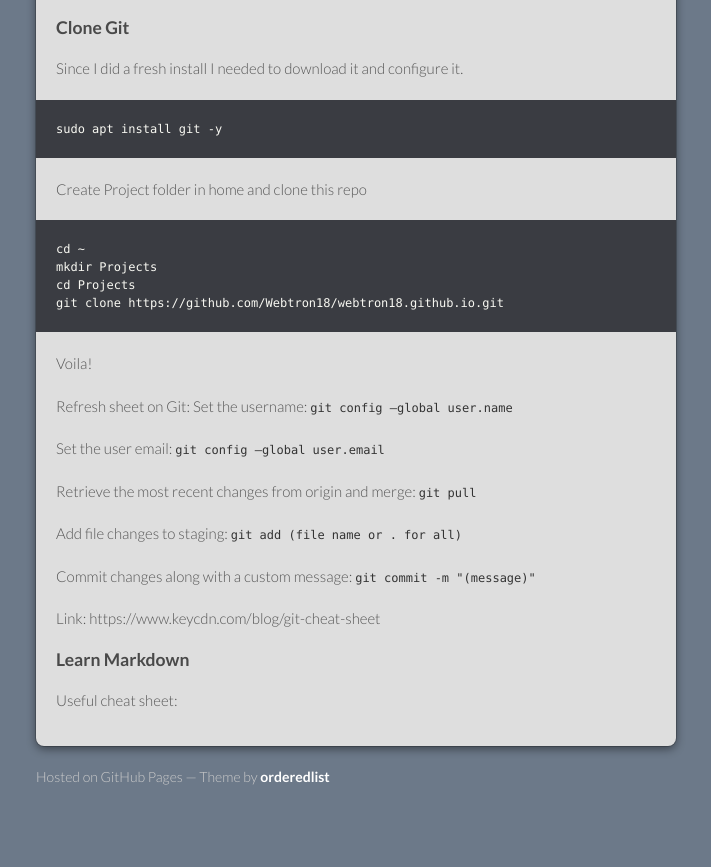
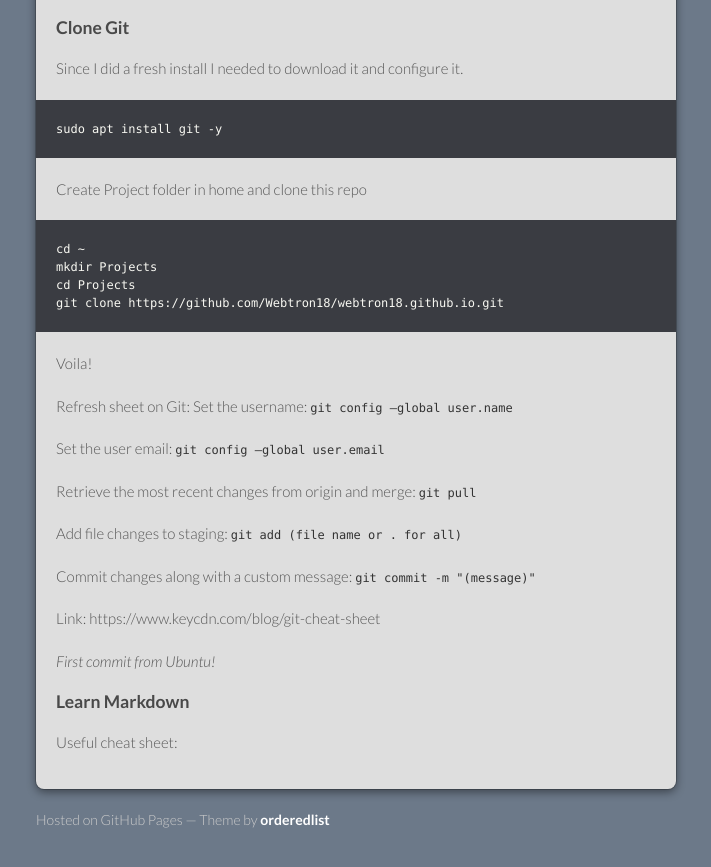
Before and after one commit to Lord0fBytes/lord0fbytes.github.io, a Jekyll site: the page built from _posts/2019-02-19-lets-start-this.md, in a window 1280 px wide and 900 px high, scrolled down 1086 px. Shown: the top 867 px of the window, without its empty margins (284-995 px from the left). Built offline with Jekyll 4.4.1, drawn with Linux system fonts in a browser that asks for light colours; our own code applies the rules of GitHub Pages for plain Markdown files.

Commit message:
First commit to post from Ubuntu

```diff
--- a/_posts/2019-02-19-lets-start-this.md
+++ b/_posts/2019-02-19-lets-start-this.md
@@ -70,6 +70,8 @@
 
 Link: https://www.keycdn.com/blog/git-cheat-sheet
 
+*First commit from Ubuntu!*
+
 ### Learn Markdown
 
 Useful cheat sheet:
```
